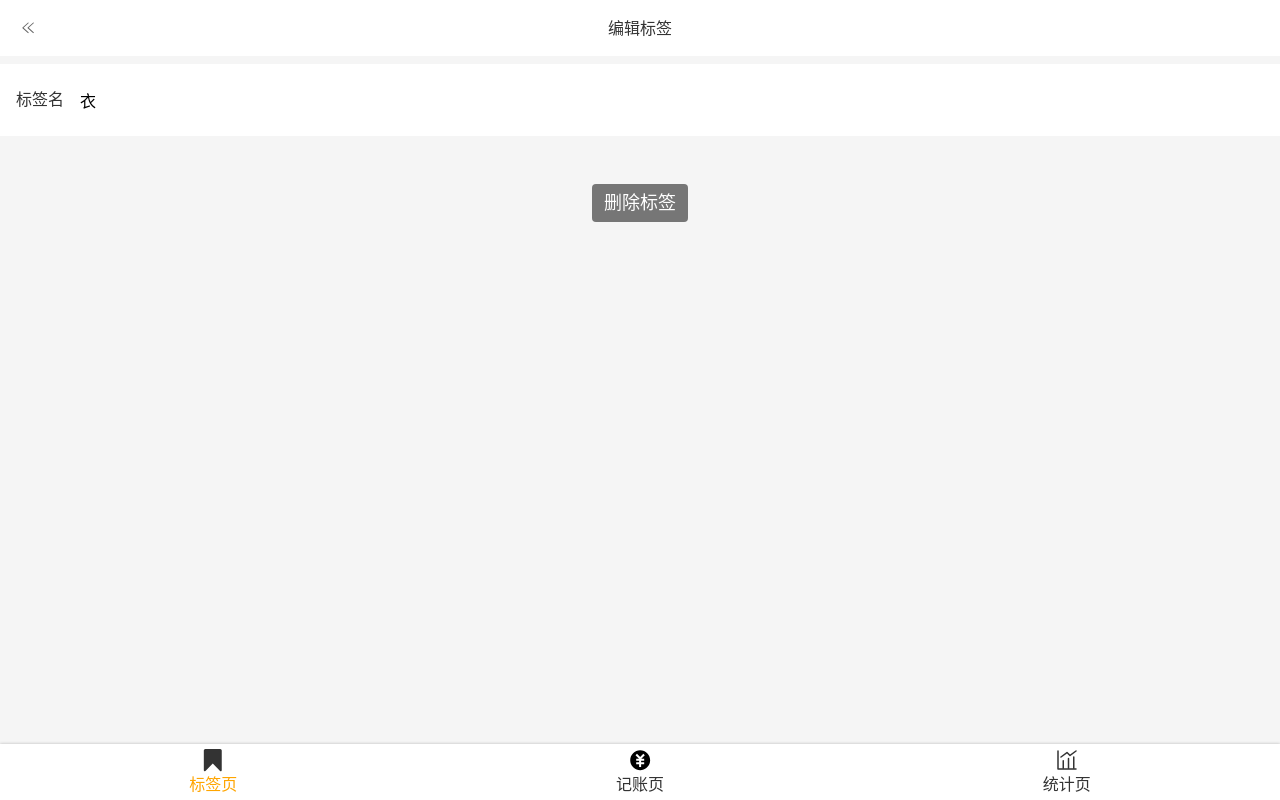
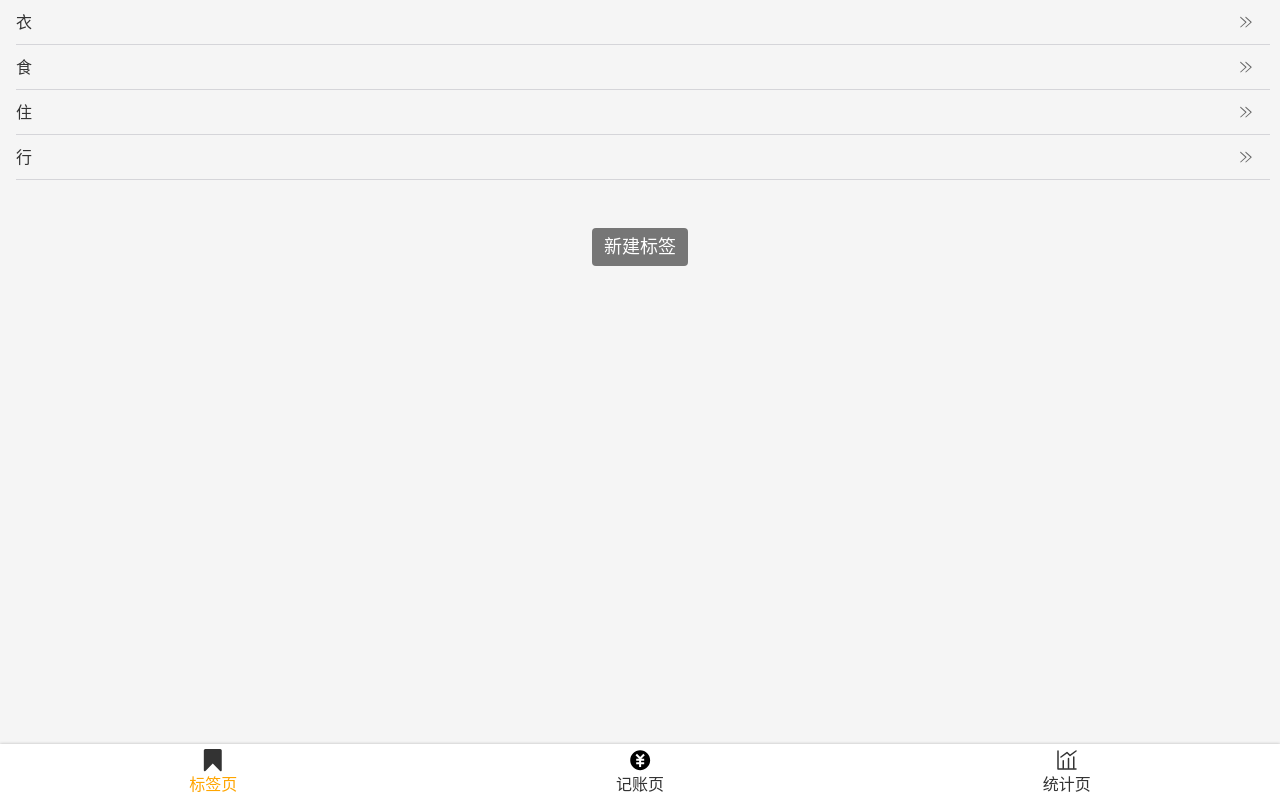
Before and after one commit to Yinjtcflm/money-r-yuanma, a React app: page /#/tags in a window 1280 px wide. Before the commit this address led to /#/tags/1. Built offline with nearby package versions, Linux system fonts and the light colour scheme.

Commit message:
tags数据持久化

```diff
--- /dev/null
+++ b/src/hooks/useUpdate.tsx
@@ -0,0 +1,13 @@
+import { useEffect, useRef } from "react";
+const useUpdate = (fn: () => void, deps: any[]) => {
+  const count = useRef(0);
+  useEffect(() => {
+    count.current += 1;
+  });
+  useEffect(() => {
+    if (count.current > 1) {
+      fn();
+    }
+  }, deps);
+};
+export { useUpdate };
--- a/src/lib/createId.tsx
+++ b/src/lib/createId.tsx
@@ -1,6 +1,7 @@
-let id = 0;
+let id = parseInt(window.localStorage.getItem("idMax") || "0");
 const createId = () => {
   id += 1;
+  window.localStorage.setItem("idMax", JSON.stringify(id));
   return id;
 };
 
--- a/src/useTags.tsx
+++ b/src/useTags.tsx
@@ -1,14 +1,24 @@
+import { useUpdate } from "hooks/useUpdate";
 import { createId } from "lib/createId";
-import { useState } from "react";
+import { useEffect, useRef, useState } from "react";
 
-const defaultTags = [
-  { id: createId(), name: "衣" },
-  { id: createId(), name: "食" },
-  { id: createId(), name: "住" },
-  { id: createId(), name: "行" },
-];
 const useTags = () => {
-  const [tags, setTags] = useState<{ id: number; name: string }[]>(defaultTags);
+  const [tags, setTags] = useState<{ id: number; name: string }[]>([]);
+  useEffect(() => {
+    let localTags = JSON.parse(window.localStorage.getItem("tags") || "[]");
+    if (localTags.length === 0) {
+      localTags = [
+        { id: createId(), name: "衣" },
+        { id: createId(), name: "食" },
+        { id: createId(), name: "住" },
+        { id: createId(), name: "行" },
+      ];
+    }
+    setTags(localTags);
+  }, []);
+  useUpdate(() => {
+    window.localStorage.setItem("tags", JSON.stringify(tags));
+  }, [tags]);
   const findTag = (id: number) => tags.filter((tag) => tag.id === id)[0];
   const findTagIndex = (id: number) => {
     let result = -1;
@@ -26,7 +36,13 @@
   const deleteTag = (id: number) => {
     setTags(tags.filter((tag) => tag.id !== id));
   };
-  return { tags, setTags, findTag, updateTag, findTagIndex, deleteTag };
+  const addTag = () => {
+    const tagName = window.prompt("新增的标签为");
+    if (tagName !== null && tagName !== "") {
+      setTags([...tags, { id: createId(), name: tagName }]);
+    }
+  };
+  return { tags, addTag, setTags, findTag, updateTag, findTagIndex, deleteTag };
 };
 
 export { useTags };
--- a/src/views/Tags.tsx
+++ b/src/views/Tags.tsx
@@ -25,7 +25,7 @@
 `;
 
 function Tags() {
-  const { tags } = useTags();
+  const { tags, addTag } = useTags();
   return (
     <Layout>
       <TagList>
@@ -40,7 +40,7 @@
       </TagList>
       <Center>
         <Space />
-        <Button>新建标签</Button>
+        <Button onClick={addTag}>新建标签</Button>
       </Center>
     </Layout>
   );
--- a/src/views/money/TagsSection.tsx
+++ b/src/views/money/TagsSection.tsx
@@ -39,14 +39,9 @@
 };
 
 const TagsSection: React.FC<Props> = (props) => {
-  const { tags, setTags } = useTags();
+  const { tags, addTag } = useTags();
   const selectedTagIds = props.value;
-  const onAddTag = () => {
-    const tagName = window.prompt("新增的标签为");
-    if (tagName !== null) {
-      setTags([...tags, { id: createId(), name: tagName }]);
-    }
-  };
+
   const onToggleTag = (tagId: number) => {
     const index = selectedTagIds.indexOf(tagId);
     if (index >= 0) {
@@ -72,7 +67,7 @@
           </li>
         ))}
       </ol>
-      <button onClick={onAddTag}>新增标签</button>
+      <button onClick={addTag}>新增标签</button>
     </Wrapper>
   );
 };
```
